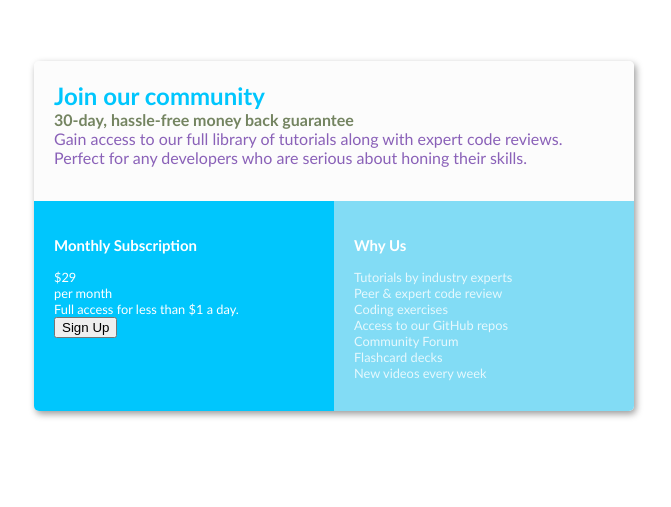
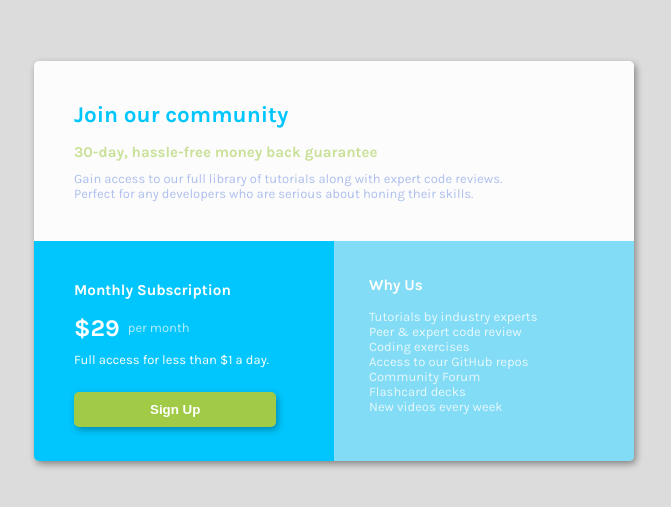
Before and after one commit to mbpapazova/PricingCard, a plain HTML site: page index.html in a window 1280 px wide. Shown: the part 147-654 px from the top of the page, without its empty margins (174-845 px from the left). Drawn offline with Linux system fonts and the light colour scheme; a script that the page names is missing.

Commit message:
Update style.css

```diff
--- a/style.css
+++ b/style.css
@@ -1,17 +1,19 @@
 html {
     box-sizing: border-box;
+    font-family:"Karla";
+    font-size: 15px;
+    background-color: gainsboro;
 }
 
 h2, h4, p {
     margin: 0;
 }
 
-*, *::before, *:after {
+*, *:before, *:after {
     box-sizing:inherit;
 }
 
 body {
-    font-family:'Gill Sans', 'Gill Sans MT', Calibri, 'Trebuchet MS', sans-serif;
     padding: 200px;
 
 }
@@ -20,34 +22,38 @@ body {
     box-shadow: 2px 3px 7px 0px rgba(0,0,0,0.40);
     border-radius: 5px;
     width: 600px;
-    height: 350px;
+    height: 400px;
     border: 3px;
     overflow: hidden;
 }
 
 #top-section {
     width: 100%;
-    height: 40%;
+    height: 45%;
     background-color: rgb(252, 252, 252);
-    padding: 20px;
+    padding: 40px;
 }
 
 #top-section h2 {
     color: rgb(0, 198, 253);
+    margin-bottom: 15px;
 }
 
 #top-section h4 {
-    color: rgb(116, 132, 97);
+    color: rgb(201, 224, 151);
+    margin-bottom: 10px;
 }
 
 #top-section p {
-    color: rgb(138, 97, 184);
+    color: rgb(174, 191, 238);
+    font-size: 13px;
 }
 
 #bottom-section {
     width: 100%;
-    height: 60%;
-    /*border: 2px solid blue;*/
+    height: 55%;
+    color: white;
+    font-size: 13px;
 }
 
 #bottom-left-section {
@@ -55,23 +61,26 @@ body {
     width: 50%;
     height: 100%;
     background-color: rgb(0, 198, 253);
-    padding: 20px;
-    color: white;
-    font-size: 0.8rem;
-    /* border: 2px solid orange;*/
+    padding: 40px;
     vertical-align: top;
 }
+
+#bottom-left-section h3 {
+    margin-top: 0;
+}
+
 
 #bottom-right-section {
     display: inline-block;
     width: 50%;
     height: 100%;
     background-color: rgb(130, 220, 245);
-    padding: 20px;
-    color: white;
-    font-size: 0.8rem;
-    /* border: 2px solid black;*/
+    padding: 35px;
     vertical-align: top;
+}
+
+#bottom-right-section h3 {
+    margin-top: 0;
 }
 
 #bottom-right-section ul {
@@ -80,3 +89,38 @@ body {
     padding: 0;
 
 }
+
+button {
+    color: white;
+    background-color: rgb(161, 203, 71);
+    padding: 10px 76px 10px 76px;
+    margin-top: 25px;
+    border: none;
+    border-radius: 5px;
+    box-shadow: 2px 3px 7px 0px rgba(0,0,0,0.30);
+    font-weight: 700;
+}
+
+button:hover {
+    cursor: pointer;
+    background-color: #A9C42D;
+    transform: scale(1.02 );
+}
+
+#price-container {
+    margin-bottom: 10px;
+}
+
+#price {
+    display: inline-block;
+    font-weight: 700;
+    font-size: 1.6rem;
+}
+
+#price-frequency {
+    display: inline-block;
+    margin-left: 5px;
+    position: relative;
+    top: -4px;
+    opacity: 0.7;
+}
```
